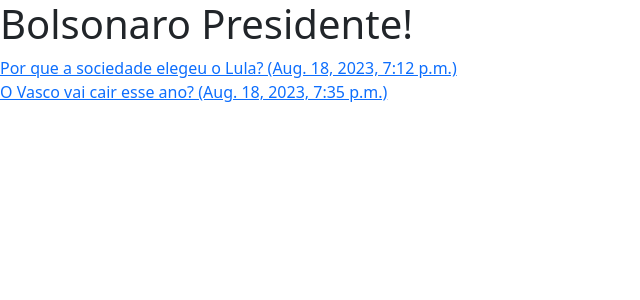
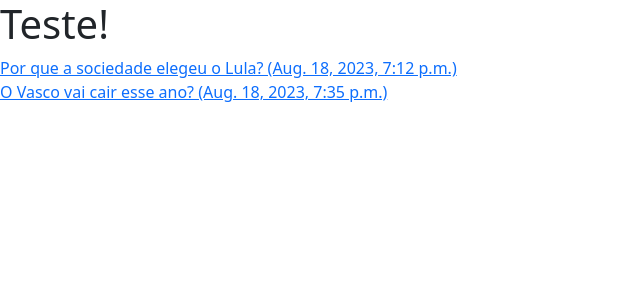
Before and after one commit to Daniel-413/mysite, a Django app: page / in a window 1280 px wide. Shown: the top 300 px of the page, without its empty margins (0-640 px from the left). Run offline with Django 4.2, Linux system fonts and the light colour scheme; data comes from the database, SQL or seed files in the repository.

Commit message:
Primeiro commit

```diff
--- a/polls/templates/index.html
+++ b/polls/templates/index.html
@@ -7,7 +7,7 @@
     <link href="https://cdn.jsdelivr.net/npm/bootstrap@5.3.1/dist/css/bootstrap.min.css" rel="stylesheet" integrity="sha384-4bw+/aepP/YC94hEpVNVgiZdgIC5+VKNBQNGCHeKRQN+PtmoHDEXuppvnDJzQIu9" crossorigin="anonymous">
   </head>
   <body>
-    <h1>Bolsonaro Presidente!</h1>
+    <h1>Teste!</h1>
     {% for question in questions %}
     <a href='{% url 'question' question.id %}'>{{ question.question_text }} ({{question.pubdate}})</a><br>
     {% endfor %}
```
